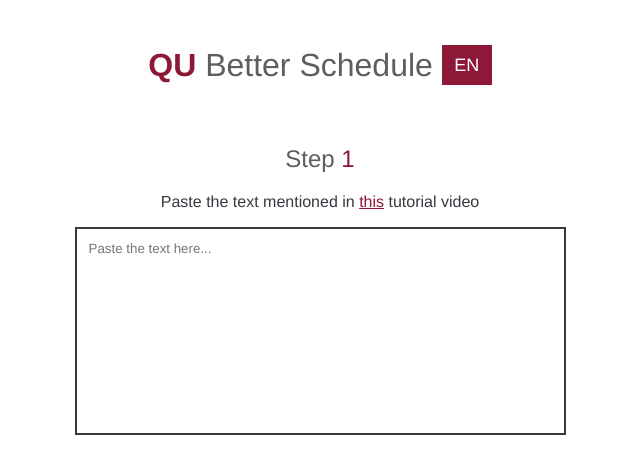
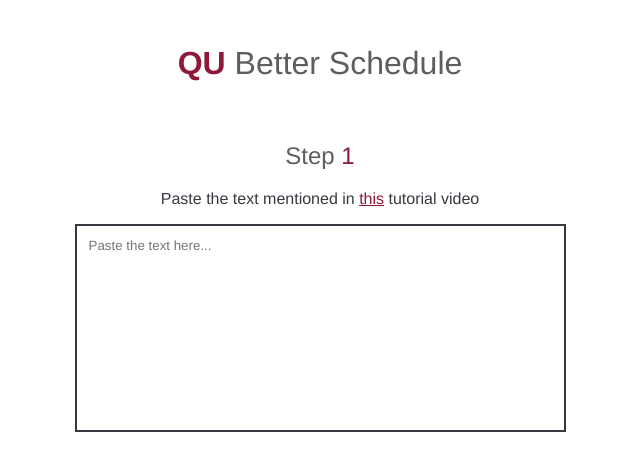
Before and after one commit to ElmikoTheNiceFella/better-schedule, a React (Vite) app: page / in a window 1280 px wide. Shown: the top 474 px of the page, without its empty margins (320-960 px from the left). Built offline with nearby package versions, Linux system fonts and the light colour scheme; a web font is replaced by a local one.

Commit message:
fix: removed unnecessary language change button

```diff
--- a/src/App.jsx
+++ b/src/App.jsx
@@ -9,15 +9,12 @@ function App() {
   const [scheduleText, setScheduleText] = useState("")
   const [schedule, setSchedule] = useState({ status: "empty" })
 
-  const handleGenerate = () => {
-    setSchedule(getCourseData(scheduleText))
-    console.log(getCourseData(scheduleText))
-  }
+  const handleGenerate = () => setSchedule(getCourseData(scheduleText))
 
   return (
     <>
       {/* Title */}
-      <h1>QU&nbsp;<span>Better Schedule</span>&nbsp;<button style={{ width:"50px", height: "40px" }}>EN</button></h1>
+      <h1>QU&nbsp;<span>Better Schedule</span></h1>
 
       {/* Step 1 */}
       <section className='step'>
```
